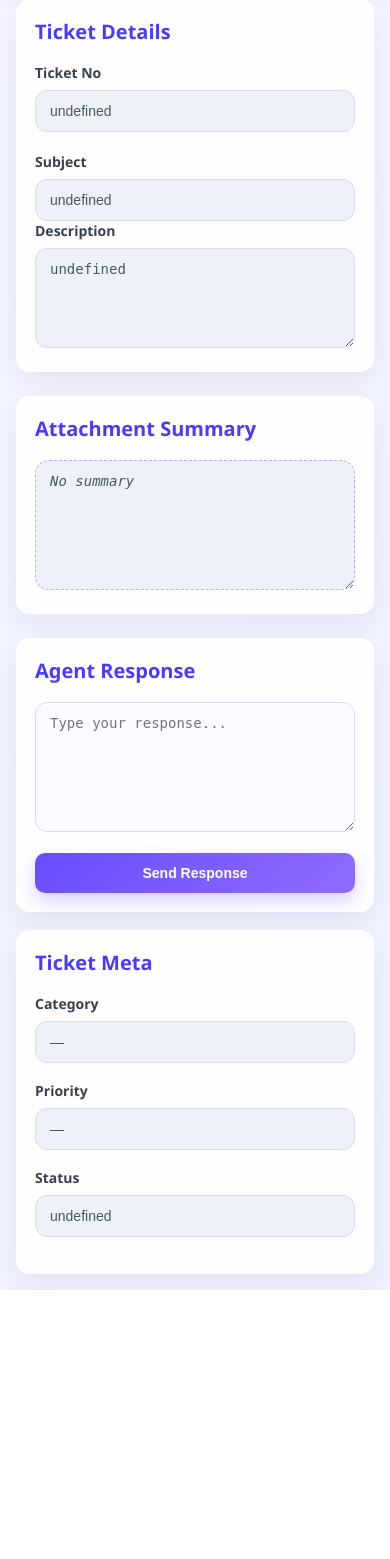
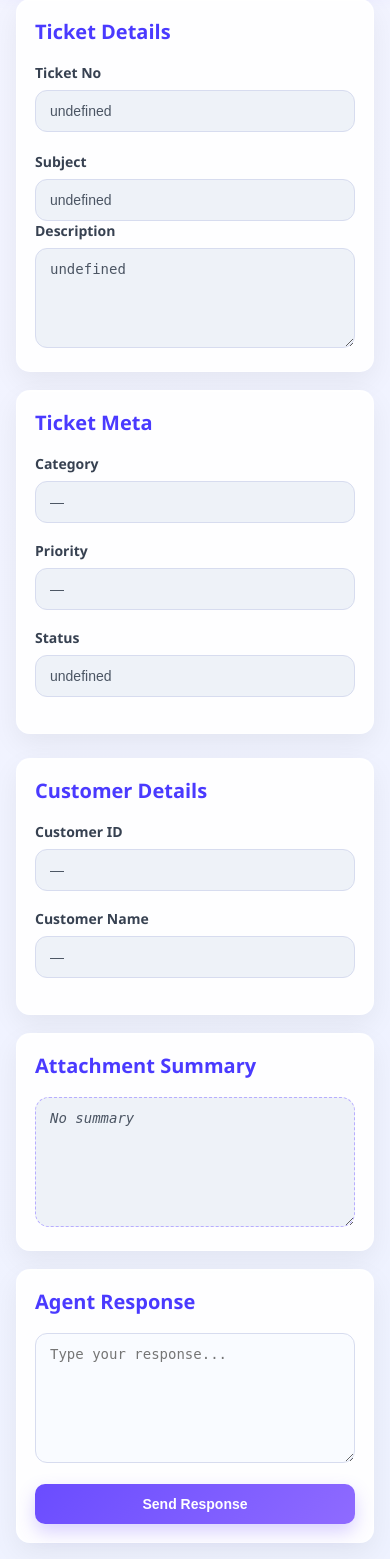
Before and after one commit to Rajith-2002/Smart_Service_Desk, a FastAPI app: page /dashboard/agent/ticket in a window 390 px wide. Shown: the part 139-1698 px from the top of the page. Before the commit the page ends 1429 px from the top, so only its background shows below. Run offline with FastAPI, Linux system fonts and the light colour scheme.

Commit message:
added successfully

```diff
--- a/static/css/agent_ticket.css
+++ b/static/css/agent_ticket.css
@@ -79,6 +79,9 @@ body {
 /* RIGHT META */
 .ticket-meta {
   width: 30%;
+  display: flex;
+  flex-direction: column;
+  gap: 24px;
 }
 
 /* =====================
@@ -216,11 +219,33 @@ textarea {
 @media (max-width: 1000px) {
   .ticket-page {
     flex-direction: column;
+    align-items: stretch;
   }
 
-  .ticket-main,
+  .ticket-main {
+    display: contents;
+  }
+
   .ticket-meta {
+    order: 2;
+    flex-direction: row;
     width: 100%;
+  }
+
+  .ticket-meta > section {
+    flex: 1;
+  }
+
+  .ticket-main > section:nth-child(1) {
+    order: 1;
+  }
+
+  .ticket-main > section:nth-child(2) {
+    order: 3;
+  }
+
+  .ticket-main > section:nth-child(3) {
+    order: 4;
   }
 
   .form-row {
@@ -260,4 +285,8 @@ textarea {
   .send-btn {
     width: 100%;
   }
+
+  .ticket-meta {
+    flex-direction: column;
+  }
 }
--- a/static/js/agent_ticket.js
+++ b/static/js/agent_ticket.js
@@ -29,6 +29,9 @@ async function loadTicket() {
 
     document.getElementById("priority").value =
       ticket.priority || "—";
+
+    document.getElementById("customerId").value = ticket.customer_id || ticket.user_id || "—";
+    document.getElementById("customerName").value = ticket.customer_name || "—";
 
     // 🔒 hide response if closed
     if (ticket.status === "closed") {
--- a/templates/agent_ticket.html
+++ b/templates/agent_ticket.html
@@ -78,6 +78,20 @@
       </div>
     </section>
 
+    <section class="card">
+      <h3 class="card-title">Customer Details</h3>
+
+      <div class="meta-group">
+        <label>Customer ID</label>
+        <input id="customerId" disabled>
+      </div>
+
+      <div class="meta-group">
+        <label>Customer Name</label>
+        <input id="customerName" disabled>
+      </div>
+    </section>
+
   </aside>
 
 </div>
```
Also changed, not shown: routers/ticket_router.py (+13 -1 lines).
